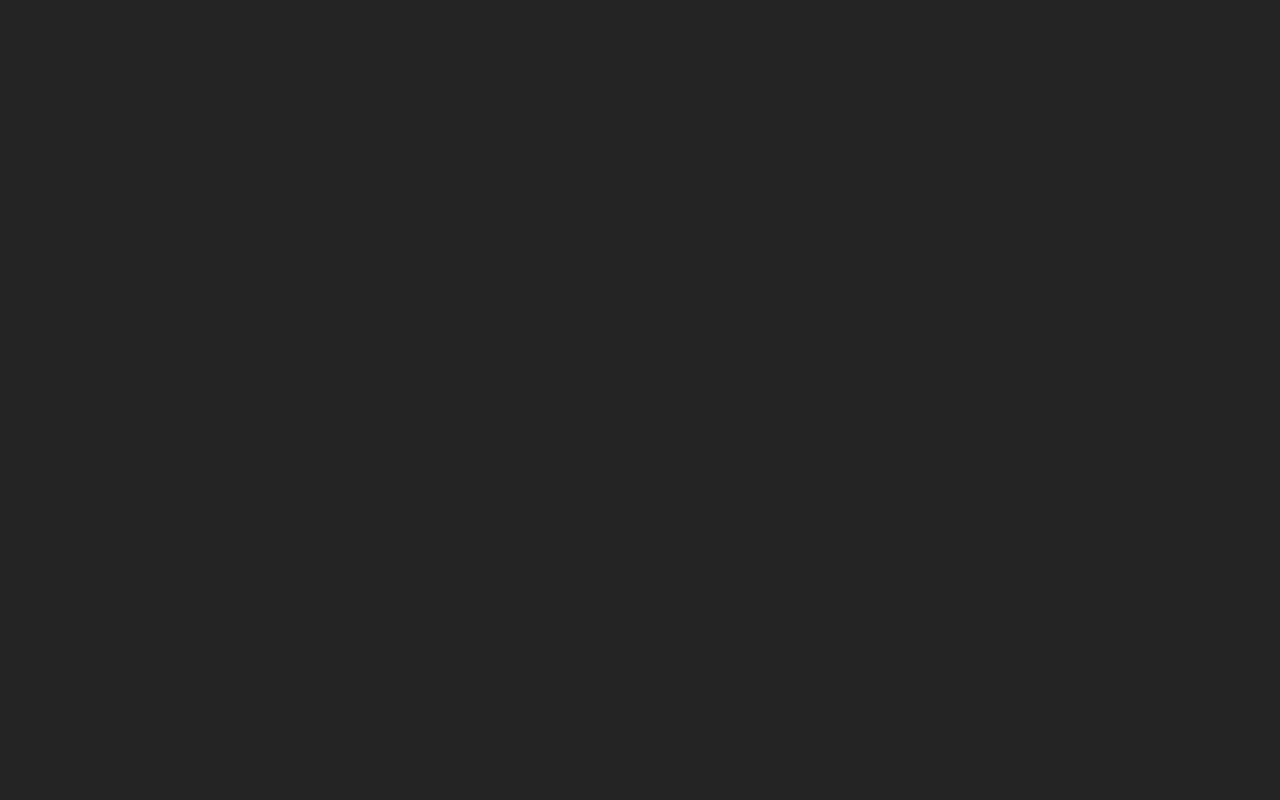
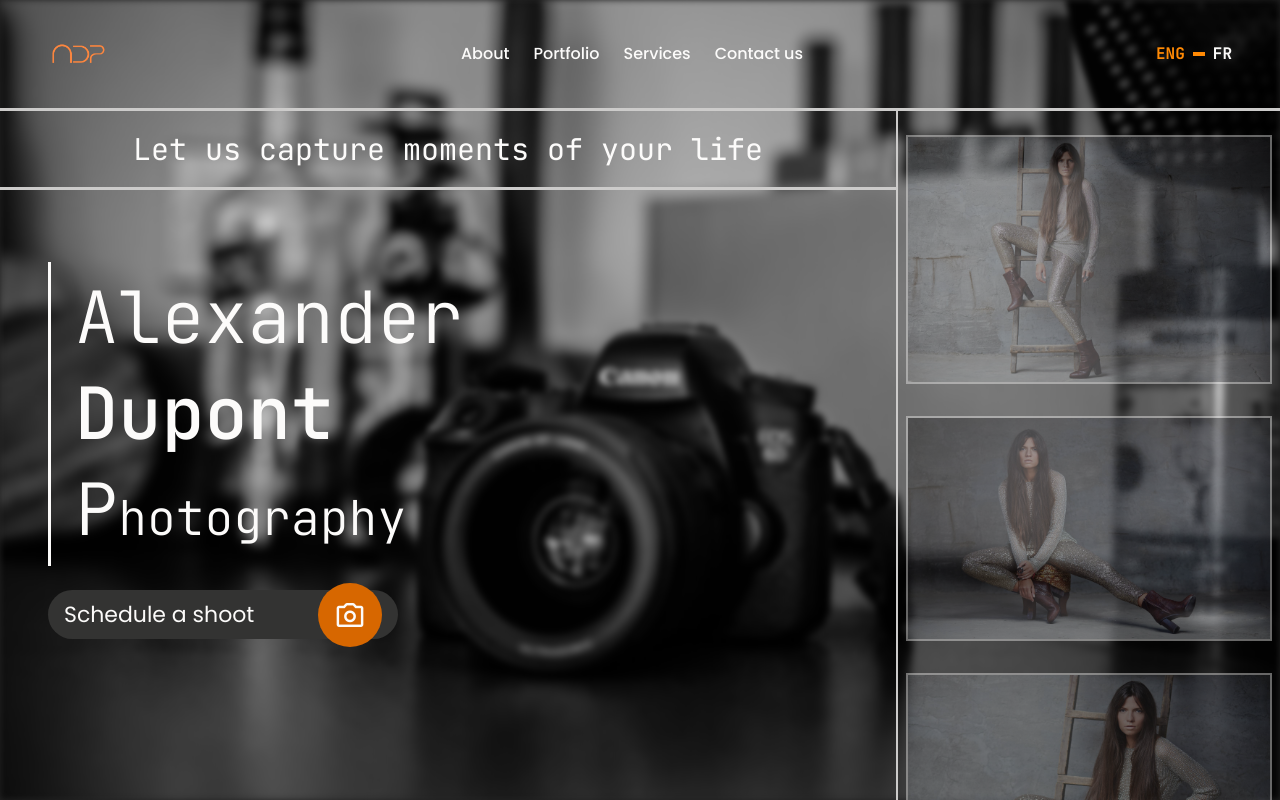
Before and after one commit to TruePadawan/Alexander_Dupont, a website built with Vite: page index.html in a window 1280 px wide. Built offline with nearby package versions, Linux system fonts and the light colour scheme; a web font is replaced by a local one.

Commit message:
hero section

```diff
--- /dev/null
+++ b/attribution.txt
@@ -0,0 +1 @@
+<a href="https://www.freepik.com/free-photo/fashionable-woman-with-long-brown-hair-shiny-costume-posing-grey-wall-with-wooden-ladder_24859613.htm">Image by fxquadro on Freepik</a>
--- a/index.html
+++ b/index.html
@@ -1,12 +1,92 @@
 <!doctype html>
 <html lang="en">
-  <head>
-    <meta charset="UTF-8" />
-    <meta name="viewport" content="width=device-width, initial-scale=1.0" />
-    <title>Vite App</title>
-  </head>
-  <body>
-    <div id="app"></div>
-    <script type="module" src="/src/main.js"></script>
-  </body>
+<head>
+    <meta charset="UTF-8"/>
+    <meta name="viewport" content="width=device-width, initial-scale=1.0"/>
+    <link rel="preconnect" href="https://fonts.googleapis.com">
+    <link rel="preconnect" href="https://fonts.gstatic.com" crossorigin>
+    <link rel="preconnect" href="https://fonts.googleapis.com">
+    <link rel="preconnect" href="https://fonts.gstatic.com" crossorigin>
+    <link href="https://fonts.googleapis.com/css2?family=Fascinate&family=JetBrains+Mono:wght@100..800&family=Poppins:wght@300;400;500&display=swap"
+          rel="stylesheet">
+    <link rel="stylesheet"
+          href="https://fonts.googleapis.com/css2?family=Material+Symbols+Outlined:opsz,wght,FILL,GRAD@48,400,0,0&icon_names=menu"/>
+    <link rel="stylesheet"
+          href="https://fonts.googleapis.com/css2?family=Material+Symbols+Rounded:opsz,wght,FILL,GRAD@24,200,0,0&icon_names=photo_camera"/>
+    <link href="/src/style.css" rel="stylesheet">
+    <title>Alexander Dupont | Photographer</title>
+</head>
+<body>
+<div class="wrapper h-screen">
+    <main class="relative h-screen flex flex-col">
+        <header class="flex justify-between items-center border-b-3 border-(--border-color) p-3 sm:px-6 sm:py-4 xl:px-12 xl:py-6">
+            <a href="/">
+                <img class="logo" src="./src/images/logo.png" alt=""/>
+                <!--                <span class="logo text-4xl text-(&#45;&#45;orange-color) font-[Fascinate]">ADP</span>-->
+            </a>
+            <nav class="hidden sm:flex items-center justify-between gap-6 font-secondary font-bold">
+                <a href="#about">About</a>
+                <a href="#portfolio">Portfolio</a>
+                <a href="#services">Services</a>
+                <a href="#contact-us">Contact us</a>
+            </nav>
+            <button class="sm:hidden w-10 flex flex-col gap-2 items-end justify-around border-none outline-none bg-transparent text-(--primary-color) sm:text-4xl max-h-10"
+                    type="button">
+                <span class="w-[40%] bg-white h-1"></span>
+                <span class="w-[100%] bg-white h-1"></span>
+                <span class="w-[70%] bg-white h-1"></span>
+            </button>
+            <div class="hidden sm:flex gap-2 items-center" id="lang-switcher">
+                <button class="border-none outline-none font-bold text-orange-400 cursor-pointer">ENG</button>
+                <span class="bg-orange-400 w-3 h-1"></span>
+                <button class="border-none outline-none font-bold cursor-pointer">FR</button>
+            </div>
+        </header>
+        <section class="hero grow flex overflow-hidden">
+            <div class="pb-5 h-full w-full flex flex-col justify-between sm:justify-normal sm:gap-12">
+                <p class="p-3 xl:p-5 text-center text-lg sm:text-3xl xl:border-b-3 border-(--border-color)">Let us
+                    capture moments of your life</p>
+                <div class="px-4 flex flex-col gap-4 sm:gap-6 xl:px-12 xl:py-6">
+                    <div class="border-l-3 border-(--primary-color) py-5 px-6 flex flex-col gap-6">
+                        <h2 class="text-5xl font-light sm:text-7xl">Alexander</h2>
+                        <h2 class="font-medium text-5xl sm:text-7xl">Dupont</h2>
+                        <h2 class="text-5xl font-light sm:text-7xl">P<span
+                                class="text-3xl sm:text-5xl">hotography</span></h2>
+                    </div>
+                    <a class="relative sm:self-start sm:w-[350px] mb-4" href="#">
+                        <p class="block block_1 bg-[#333332] rounded-4xl px-4 py-2">Schedule a shoot</p>
+                        <span class="material-symbols-rounded rounded-full p-4 absolute right-4 top-[-15%] bg-(--orange-color)">photo_camera</span>
+                    </a>
+                </div>
+            </div>
+            <div class="hidden border-l-2 border-(--border-color) px-2 py-6 xl:flex flex-col max-w-sm gap-8 overflow-hidden">
+                <img class="bg-cover bg-center opacity-40 hover:opacity-100 active:opacity-100 border-2"
+                     src="src/images/women/1.jpg"
+                     alt="a woman posing"/>
+                <img class="bg-cover bg-center opacity-40 hover:opacity-100 active:opacity-100 border-2"
+                     src="src/images/women/2.jpg"
+                     alt="a woman posing"/>
+                <img class="bg-cover bg-center opacity-40 hover:opacity-100 active:opacity-100 border-2"
+                     src="src/images/women/3.jpg"
+                     alt="a woman posing"/>
+            </div>
+        </section>
+    </main>
+</div>
+<div class="lg:hidden p-6 bg-[#212121] border-t-2">
+    <ul class="gap-4 grid grid-cols-1 md:grid-cols-2">
+        <li>
+            <img class="bg-cover bg-center opacity-40 hover:opacity-100 active:opacity-100 border-2"
+                 src="src/images/women/1.jpg"
+                 alt="a woman posing"/>
+        </li>
+        <li>
+            <img class="bg-cover bg-center opacity-40 hover:opacity-100 active:opacity-100 border-2"
+                 src="src/images/women/3.jpg"
+                 alt="a woman posing"/>
+        </li>
+    </ul>
+</div>
+<script type="module" src="/src/main.js"></script>
+</body>
 </html>
--- a/src/main.js
+++ /dev/null
@@ -1 +0,0 @@
-import './style.css'
--- a/src/style.css
+++ b/src/style.css
@@ -1,12 +1,79 @@
+@import "tailwindcss";
+
+@theme {
+    --primary-color: #FCFBFA;
+    --orange-color: #D76700;
+    --border-color: #CCCBCA;
+    --font-primary: "JetBrains Mono", monospace;
+    --font-secondary: "Poppins", sans-serif;
+}
+
 :root {
-  font-family: system-ui, Avenir, Helvetica, Arial, sans-serif;
+    font-family: "JetBrains Mono", monospace;
     line-height: 1.5;
+
     font-weight: 400;
-
     background-color: #242424;
+    color: var(--primary-color);
 
     font-synthesis: none;
     text-rendering: optimizeLegibility;
     -webkit-font-smoothing: antialiased;
+
     -moz-osx-font-smoothing: grayscale;
 }
+
+body {
+    margin: 0;
+}
+
+h1, h2, h3, h4 {
+    font-family: "JetBrains Mono", monospace;
+    font-optical-sizing: auto;
+}
+
+.block {
+    font-family: "Poppins", sans-serif;
+}
+
+.block_1 {
+    font-size: 1.375rem;
+}
+
+.block_2 {
+    font-size: 1.125rem;
+}
+
+.block_3 {
+    font-size: 0.875rem;
+}
+
+
+.wrapper {
+    position: relative;
+}
+
+.wrapper::before {
+    content: "";
+    position: absolute;
+    top: 0;
+    left: 0;
+    width: 100%;
+    height: 100%;
+    background-image: url("./images/camera.jpg");
+    filter: blur(3px);
+    background-size: cover;
+    background-position: center;
+}
+
+.material-symbols-rounded {
+    font-size: 2rem;
+}
+
+.material-symbols-outlined {
+    font-size: 2.5rem;
+}
+
+.logo {
+    width: 60px;
+}
```
Also changed, not shown: src/images/logo.png (added). Lines whose indentation alone changed are shown as unchanged.
